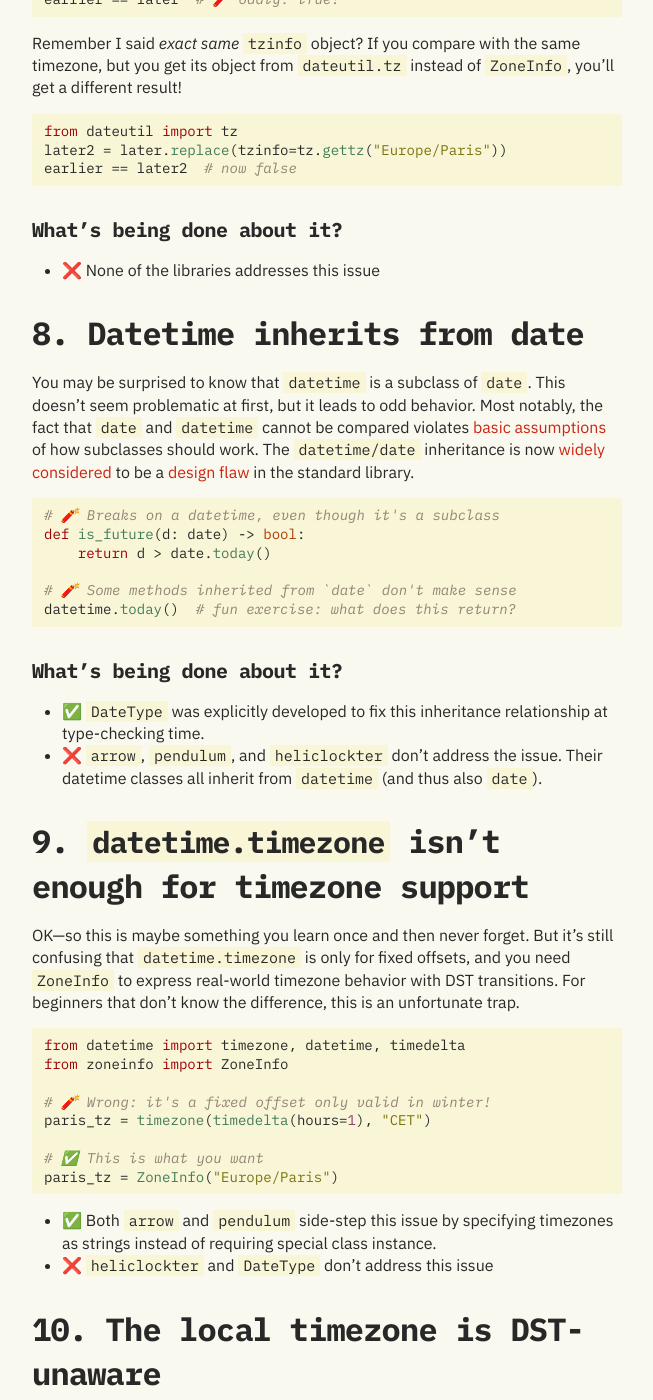
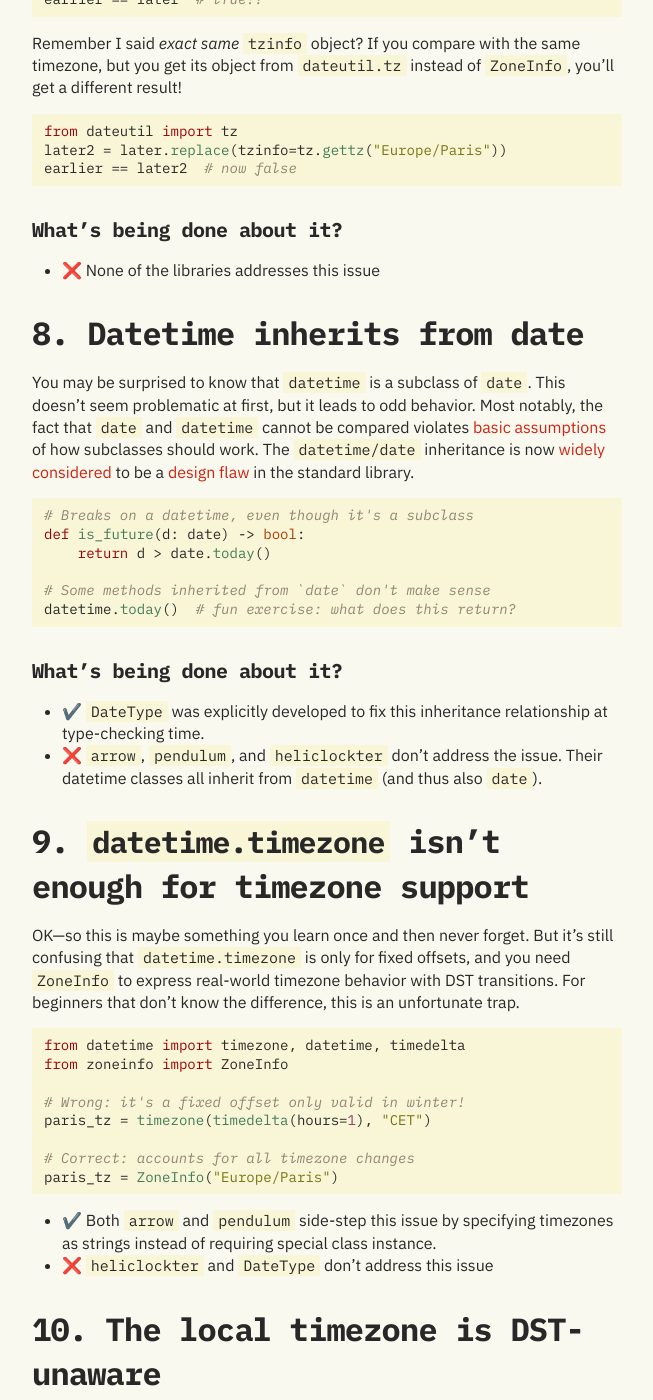
Before and after one commit to ariebovenberg/ariebovenberg.github.io, a Jekyll site: the page built from _posts/2024-01-20-python-datetime-pitfalls.md, in a window 1280 px wide and 1400 px high, scrolled down 5341 px. Shown: the whole window, without its empty margins (313-966 px from the left). Built offline with Jekyll 4.4.1, drawn with Linux system fonts in a browser that asks for light colours; emoji names are drawn with the system emoji font; some of the changed text lies outside the part shown.

Commit message:
Fix emoji issue

````diff
--- a/_config.yml
+++ b/_config.yml
@@ -38,6 +38,7 @@ plugins:
   - jekyll-paginate
   - jekyll-seo-tag
   - jekyll-sitemap
+  - jemoji
 
 exclude:
   - Gemfile
--- a/_posts/2024-01-20-python-datetime-pitfalls.md
+++ b/_posts/2024-01-20-python-datetime-pitfalls.md
@@ -87,7 +87,7 @@ As a result, you end up writing redundant runtime checks,
 or hoping all developers diligently read the docstrings.
 
 ```python
-# 🧨 naïve or aware? No way to tell...
+# Naïve or aware? No way to tell...
 def plan_mission(launch_utc: datetime) -> None: ...
 ```
 
@@ -100,9 +100,9 @@ it comes to ambiguity, for example.
 
 #### What's being done about it?
 
-- ✅ `heliclockter` has separate classes for local, zoned, and UTC datetimes.
-- ✅ `DateType` allows type-checkers to distinguish naïve or aware datetimes
-- ❌ `arrow` and `pendulum` still have one class for naïve and aware.
+- :heavy_check_mark: `heliclockter` has separate classes for local, zoned, and UTC datetimes.
+- :heavy_check_mark: `DateType` allows type-checkers to distinguish naïve or aware datetimes
+- :x: `arrow` and `pendulum` still have one class for naïve and aware.
 
 ## 2. Operators ignore Daylight Saving Time (DST)
 
@@ -123,8 +123,8 @@ sleep = wake_up - bedtime
 
 #### What's being done about it?
 
-- ✅ `pendulum` explicitly fixes this issue
-- ❌ `heliclockter`, `arrow`, and `DateType` don't address it
+- :heavy_check_mark: `pendulum` explicitly fixes this issue
+- :x: `heliclockter`, `arrow`, and `DateType` don't address it
 
 ## 3. The meaning of "naïve" is inconsistent
 
@@ -138,24 +138,24 @@ treated as neither!
 # a naïve datetime
 d = datetime(2024, 1, 1)
 
-# ⚠️ here: treated as a local time
+# here: treated as a local time
 d.timestamp()
 d.astimezone(UTC)
 
-# 🧨 here: assumed UTC
+# here: assumed UTC
 d.utctimetuple()
 email.utils.format_datetime(d)
 datetime.utcnow()
 
-# 🤷 here: neither! (error)
+# here: neither! (error)
 d >= datetime.now(UTC)
 ```
 
 #### What's being done about it?
 
-- ❌ While `pendulum` and `arrow` do discourage using naïve datetimes,
+- :x: While `pendulum` and `arrow` do discourage using naïve datetimes,
   they still support the same inconsistent semantics.
-- ❌ `DateType` and `heliclockter` don't address this
+- :x: `DateType` and `heliclockter` don't address this
 
 ## 4. Non-existent datetimes pass silently
 
@@ -165,19 +165,19 @@ The standard library doesn't warn you when you create such a non-existent time.
 As soon as you operate on these objects, you run into problems.
 
 ```python
-# ⚠️ This time doesn't exist on this date
+# This time doesn't exist on this date
 d = datetime(2023, 3, 26, 2, 30, tzinfo=paris)
 
-# 🧨 No timestamp exists, so it takes another one from the future
+# No timestamp exists, so it takes another one from the future
 t = d.timestamp()
-datetime.fromtimestamp(t, tz=paris) == d  # False 🤷
+datetime.fromtimestamp(t, tz=paris) == d  # False!?
 ```
 
 #### What's being done about it?
 
-- ❌ `pendulum` replaces the current silent behavior with another: it
+- :x: `pendulum` replaces the current silent behavior with another: it
   fast-forwards to a valid time [without warning](https://github.com/sdispater/pendulum/issues/697).
-- ❌ `arrow`, `DateType` and `heliclockter` don't address this issue
+- :x: `arrow`, `DateType` and `heliclockter` don't address this issue
 
 ## 5. Guessing in the face of ambiguity
 
@@ -194,15 +194,15 @@ For backwards compatibility, the standard library defaults to ``0``,
 which has the effect of silently assuming that you want the earlier occurrence[^3].
 
 ```python
-# 🧨 Guesses your intent without warning
+# Guesses your intent without warning
 d = datetime(2023, 10, 29, 2, 30, tzinfo=paris)
 ```
 
 #### What's being done about it?
 
-- ❌ `pendulum` also guesses, but rather arbitrarily decides that ``1``
+- :x: `pendulum` also guesses, but rather arbitrarily decides that ``1``
   is the better default[^2].
-- ❌ `arrow`, `DateType` and `heliclockter` don't address the issue.
+- :x: `arrow`, `DateType` and `heliclockter` don't address the issue.
 
 ## 6. Disambiguation breaks equality
 
@@ -251,7 +251,7 @@ earlier == later2  # now false
 
 #### What's being done about it?
 
-- ❌ None of the libraries addresses this issue
+- :x: None of the libraries addresses this issue
 
 ## 8. Datetime inherits from date
 
@@ -266,19 +266,19 @@ to be a [design flaw](https://github.com/python/typeshed/issues/4802)
 in the standard library.
 
 ```python
-# 🧨 Breaks on a datetime, even though it's a subclass
+# Breaks on a datetime, even though it's a subclass
 def is_future(d: date) -> bool:
     return d > date.today()
 
-# 🧨 Some methods inherited from `date` don't make sense
+# Some methods inherited from `date` don't make sense
 datetime.today()  # fun exercise: what does this return?
 ```
 
 #### What's being done about it?
 
-- ✅ `DateType` was explicitly developed to fix this inheritance relationship
+- :heavy_check_mark: `DateType` was explicitly developed to fix this inheritance relationship
   at type-checking time.
-- ❌ `arrow`, `pendulum`, and `heliclockter` don't address the issue.
+- :x: `arrow`, `pendulum`, and `heliclockter` don't address the issue.
   Their datetime classes all inherit from `datetime` (and thus also `date`).
 
 ## 9. `datetime.timezone` isn't enough for timezone support
@@ -292,16 +292,16 @@ For beginners that don't know the difference, this is an unfortunate trap.
 from datetime import timezone, datetime, timedelta
 from zoneinfo import ZoneInfo
 
-# 🧨 Wrong: it's a fixed offset only valid in winter!
+# Wrong: it's a fixed offset only valid in winter!
 paris_tz = timezone(timedelta(hours=1), "CET")
 
-# ✅ This is what you want
+# Correct: accounts for all timezone changes
 paris_tz = ZoneInfo("Europe/Paris")
 ```
 
-- ✅ Both `arrow` and `pendulum` side-step this issue by specifying
+- :heavy_check_mark: Both `arrow` and `pendulum` side-step this issue by specifying
   timezones as strings instead of requiring special class instance.
-- ❌ `heliclockter` and `DateType` don't address this issue
+- :x: `heliclockter` and `DateType` don't address this issue
 
 ## 10. The local timezone is DST-unaware
 
@@ -432,7 +432,7 @@ Here is how it addresses the pitfalls:
 9. IANA timezones are used everywhere, no separate classes are needed.
 10. Local datetimes handle DST transitions correctly.
 
-Feedback is welcome! ⭐️
+[Feedback is welcome!](https://github.com/ariebovenberg/whenever) :star2:
 
 ## Changelog
 
@@ -460,6 +460,10 @@ for exact changes to this article since initial publication.
 - Clarification in pitfall #4, fix code example
 - Added non-emoji text to scorecard for systems that don't support it
 
+### 2024-02-18 21:10:00+01:00
+
+- A better solution for emoji :tada:
+
 [^1]: In the standard library, methods like `utcnow()` are slowly being deprecated,
       but many UTC-assuming parts remain.
 
````
Also changed, not shown: other parts of _posts/2024-01-20-python-datetime-pitfalls.md (+18 -18 lines), README.md (+1 -0 lines), Gemfile.lock.
